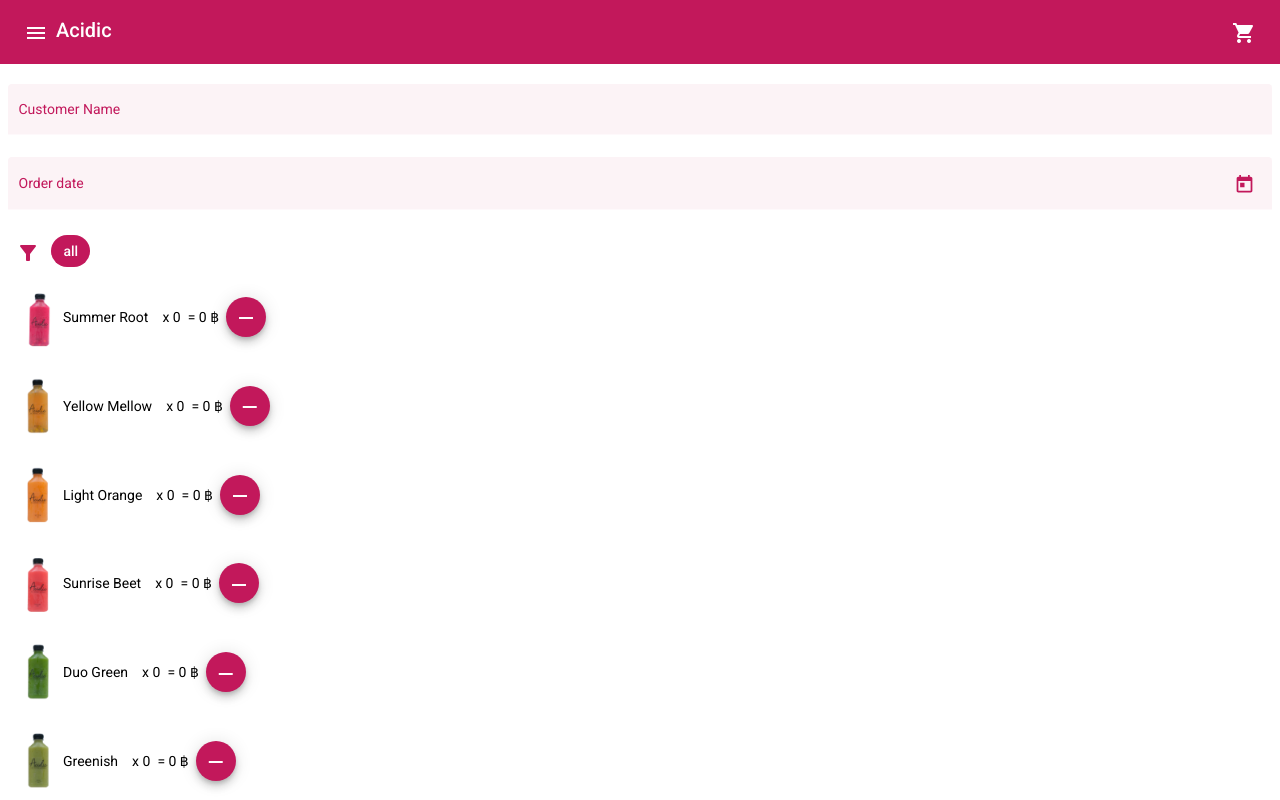
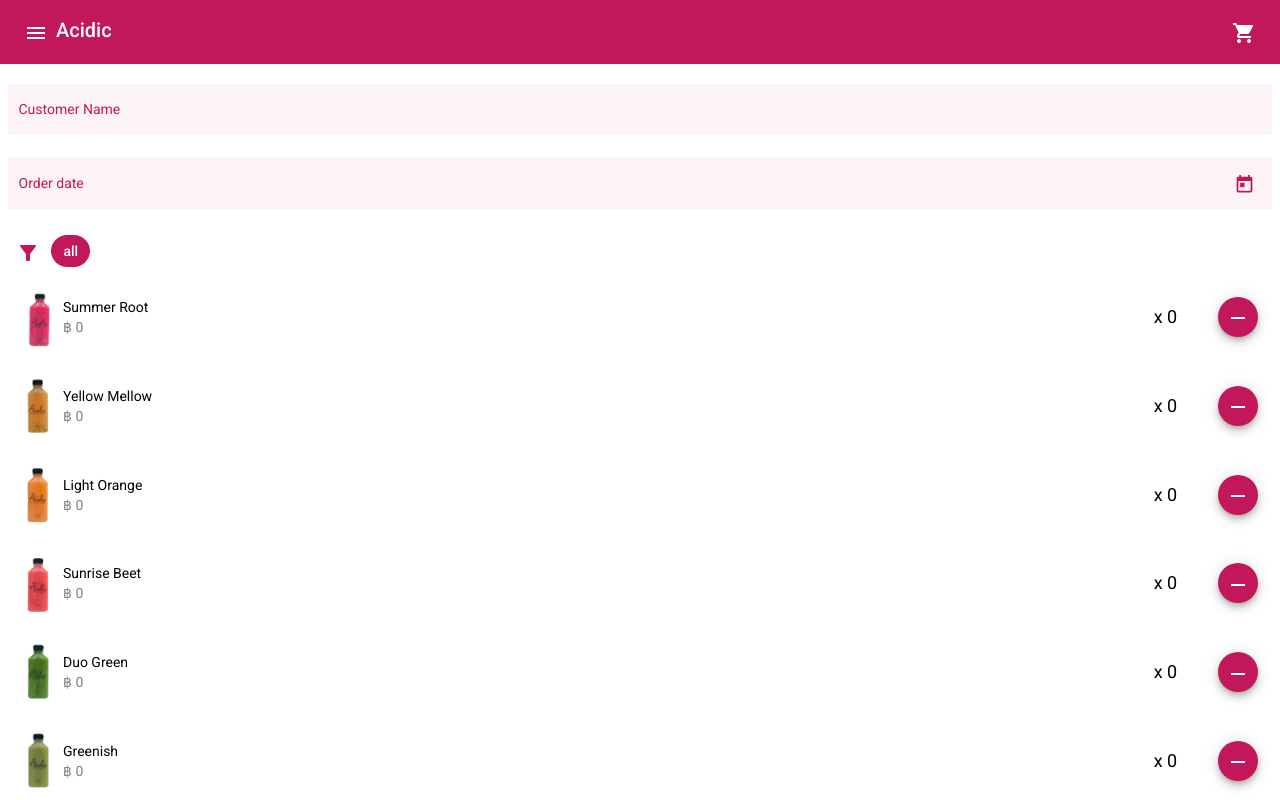
Before and after one commit to sapphinebz/Acidic, an Angular app: page / in a window 1280 px wide. Shown: the top 800 px of the page. Built offline with nearby package versions, Linux system fonts and the light colour scheme.

Commit message:
change select product layout

```diff
--- a/src/shared/product/select-product/select-product.component.html
+++ b/src/shared/product/select-product/select-product.component.html
@@ -4,11 +4,19 @@
 >
   <div class="_select-product_cold-pressed-button" (click)="addProduct($event)">
     <img alt="logo" [src]="product.src" style="width: 3rem" />
-    <div style="white-space: nowrap">{{ product.name }}</div>
+    <div style="white-space: nowrap">
+      <div>
+        {{ product.name }}
+      </div>
+      <div style="opacity: 0.5">
+        <span>฿ {{ sumPrice$ | async | number: "1.0" }}</span>
+      </div>
+    </div>
   </div>
-
-  <div>x {{ amount$ | async | number: "1.0" }}</div>
-  <div>= {{ sumPrice$ | async | number: "1.0" }} ฿</div>
+  <div style="justify-self: center; font-size: 1.125rem">
+    &nbsp;
+    <span>x {{ amount$ | async | number: "1.0" }}</span>
+  </div>
   <div>
     <button
       (click)="removeProduct($event)"
--- a/src/shared/product/select-product/select-product.component.scss
+++ b/src/shared/product/select-product/select-product.component.scss
@@ -1,5 +1,5 @@
 ._select-product_cold-pressed-button {
-  width: min-content;
+  // width: min-content;
   display: flex;
   padding: 0.5em;
   border-radius: 12px;
@@ -16,7 +16,9 @@
 }
 
 ._select-product_product-select-row {
-  display: flex;
+  // display: flex;
+  display: grid;
+  grid-template-columns: 1fr 100px 40px 0.5em;
   align-items: center;
   column-gap: 0.5em;
 }
```
Also changed, not shown: 3 other files (tests, documents, lock files or other folders).
